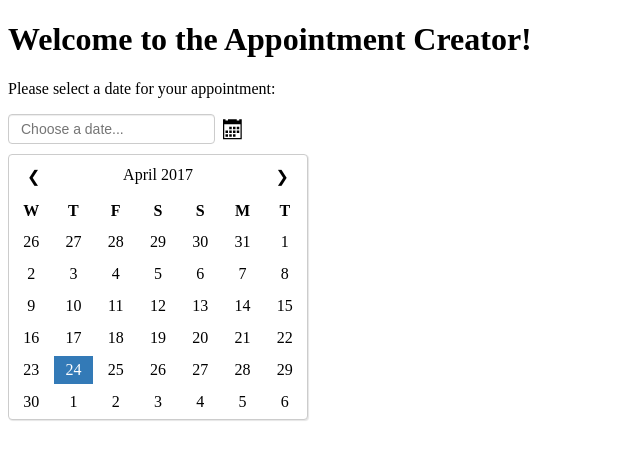
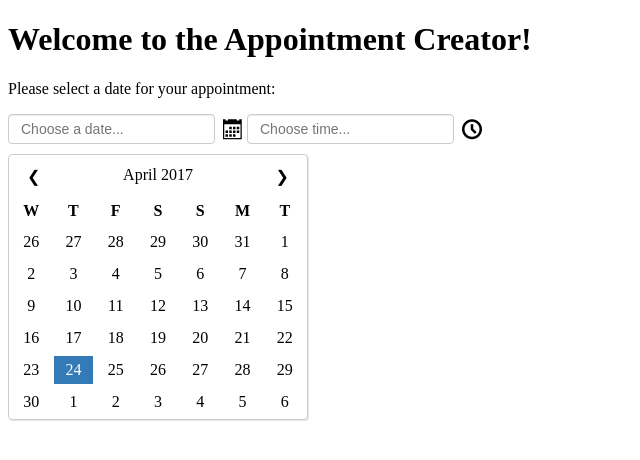
Before and after one commit to elkinjosetm/appointment-creator, a website: page src/index.html in a window 1280 px wide. Both pictures are taken after a click on the button 233 px from the left and 128 px from the top of the page. Shown: the whole page, without its empty margins (0-640 px from the left). Drawn offline with Linux system fonts and the light colour scheme; files whose address does not match are found by name.

Commit message:
TimePicker init

```diff
--- a/src/css/datepicker.css
+++ b/src/css/datepicker.css
@@ -2,6 +2,18 @@
 {
 	display  : inline-block;
 	position : relative;
+}
+
+.datepicker__trigger
+{
+	background-color : transparent;
+	border           : none;
+	float            : right;
+	font-size        : 20px;
+	padding          : 0;
+	margin-left      : 8px;
+	margin-top       : 5px;
+	cursor           : pointer;
 }
 
 .datepicker__calendar__container
@@ -23,18 +35,6 @@
 	opacity    : 1;
 	visibility : visible;
 	margin-top : 10px;
-}
-
-.datepicker__trigger
-{
-	background-color : transparent;
-	border           : none;
-	float            : right;
-	font-size        : 20px;
-	padding          : 0;
-	margin-left      : 8px;
-	margin-top       : 5px;
-	cursor           : pointer;
 }
 
 .datepicker__calendar__header
--- /dev/null
+++ b/src/css/timepicker.css
@@ -0,0 +1,17 @@
+.timepicker
+{
+	display  : inline-block;
+	position : relative;
+}
+
+.timepicker__trigger
+{
+	background-color : transparent;
+	border           : none;
+	float            : right;
+	font-size        : 20px;
+	padding          : 0;
+	margin-left      : 8px;
+	margin-top       : 5px;
+	cursor           : pointer;
+}
--- a/src/index.html
+++ b/src/index.html
@@ -6,6 +6,7 @@
 		<link rel="stylesheet" href="css/icons.css">
 		<link rel="stylesheet" href="css/app.css">
 		<link rel="stylesheet" href="css/datepicker.css">
+		<link rel="stylesheet" href="css/timepicker.css">
 	</head>
 	<body>
 		<h1>Welcome to the Appointment Creator!</h1>
@@ -14,6 +15,11 @@
 			<input class="form-control datepicker__input" placeholder="Choose a date..." readonly />
 			<button class="datepicker__trigger icon-calendar"></button>
 		</div>
+		<div class="timepicker">
+			<input class="form-control timepicker__input" placeholder="Choose time..." readonly />
+			<button class="timepicker__trigger icon-clock"></button>
+		</div>
 		<script src="js/datepicker.js" type="text/javascript"></script>
+		<script src="js/timepicker.js" type="text/javascript"></script>
 	</body>
 </html>
--- /dev/null
+++ b/src/js/timepicker.js
@@ -0,0 +1,126 @@
+const TimePicker = ( function () {
+	let classNames = {
+		wrapper : 'timepicker',
+		active  : 'timepicker__active',
+		input   : 'timepicker__input',
+		trigger : 'timepicker__trigger',
+	};
+
+	const init = config => {
+		// Use default classNames if there is no custom classNames
+		// given by user
+		classNames = config && config.classNames ? config.classNames : classNames;
+
+		const timePickers = getElementsByClass( { className : `.${ classNames.wrapper }` } );
+
+		// Attach onClick event to every timePicker input
+		timePickers.forEach( addPickerEventHandler );
+
+		// Handle on Blur event
+		document.addEventListener( 'click', blurHandler );
+	}
+
+	/**
+	 * Function to attach onClick event to the given timePicker
+	 *
+	 * @param  {Node}   timePicker
+	 */
+	const addPickerEventHandler = timePicker => {
+		const input   = getElementsByClass( { className : `.${ classNames.input }`, sourceElement : timePicker } )[ 0 ];
+		const trigger = getElementsByClass( { className : `.${ classNames.trigger }`, sourceElement : timePicker } )[ 0 ];
+
+		const onClickEvent = event => {
+			const target = event.target;
+			closePickers();
+
+			if ( ! hasClass( { element: timePicker, className : classNames.active } ) )
+				timePicker.classList.add( classNames.active );
+		};
+
+		input.addEventListener( 'click', onClickEvent );
+		trigger.addEventListener( 'click', onClickEvent );
+	}
+
+	/**
+	 * Function to close every active timePickers in DOM
+	 */
+	const closePickers = () => {
+		const activePickers = getElementsByClass( { className : `.${ classNames.wrapper }.${ classNames.active }` } );
+
+		activePickers.forEach( timePicker => {
+			timePicker.classList.remove( classNames.active );
+		} );
+	}
+
+	/**
+	 * Function to handle every click event in DOM,
+	 * mainly used to handle the blur behaviour,
+	 * which should close every activeTimePicker
+	 *
+	 * @param  {Event}  event
+	 */
+	const blurHandler = event => {
+		const target    = event.target;
+		const isInput   = hasClass( { element : target, className : classNames.input } );
+		const isTrigger = hasClass( { element : target, className : classNames.trigger } );
+
+		// Prevent close pickers if user clicked one of the pickers
+		if ( isInput || isTrigger )
+			return;
+
+		closePickers();
+	}
+
+	/**
+	 * Function the create a simple DOM element
+	 *
+	 * @param  {String} nodeName
+	 * @param  {Node}   targetElement [Element in which the node will be created (Optional)]
+	 * @return {Node}
+	 */
+	const createElement = ( { nodeName, targetElement = document } ) => {
+		return targetElement.createElement( nodeName );
+	}
+
+	/**
+	 * Generic function to get elements from DOM by a className
+	 *
+	 * @param  {String}  className
+	 * @param  {Node}    sourceElement
+	 * @return {Node[]}
+	 */
+	const getElementsByClass = ( { className, sourceElement = document } ) => {
+		return sourceElement.querySelectorAll( className );
+	}
+
+	/**
+	 * Function to determine if an element has an specific class
+	 * @param  {Node}   options.element
+	 * @param  {String} options.className
+	 * @return {Bool}
+	 */
+	const hasClass = ( { element, className } ) => {
+		return element.classList.contains( className );
+	}
+
+	/**
+	 * Returns true if it is a DOM element
+	 *
+	 * @param  {Any}      node
+	 * @return {Boolean}
+	 */
+	const isElement = node => {
+		return (
+			typeof HTMLElement === "object" ?
+			node instanceof HTMLElement :
+			node && typeof node === "object" && node !== null && node.nodeType === 1 && typeof node.nodeName==="string"
+		);
+	}
+
+	return {
+		init : init,
+	};
+} )();
+
+// Initialize TimePicker
+TimePicker.init();
```
